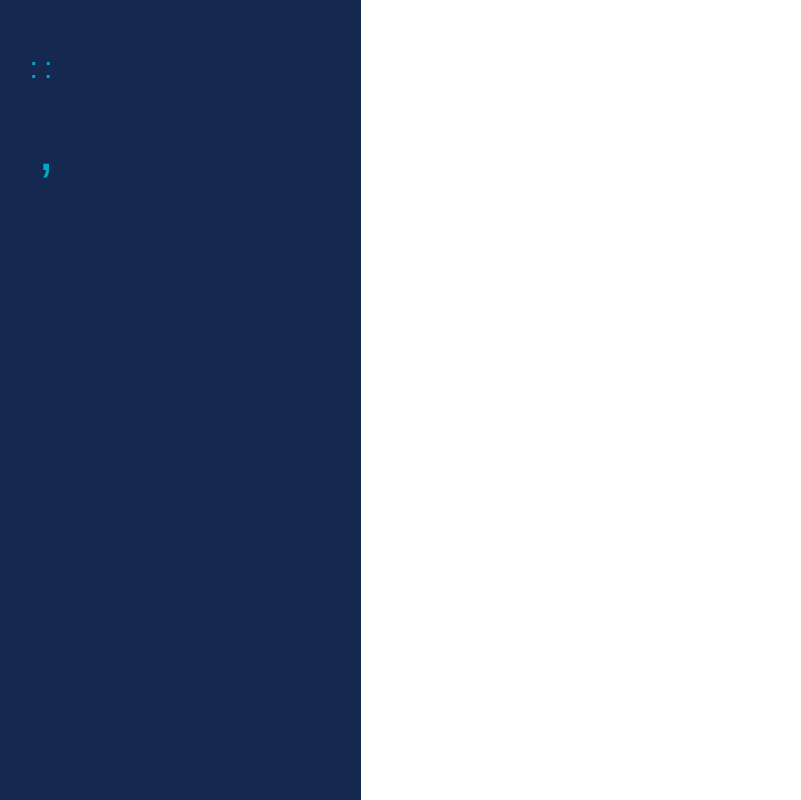
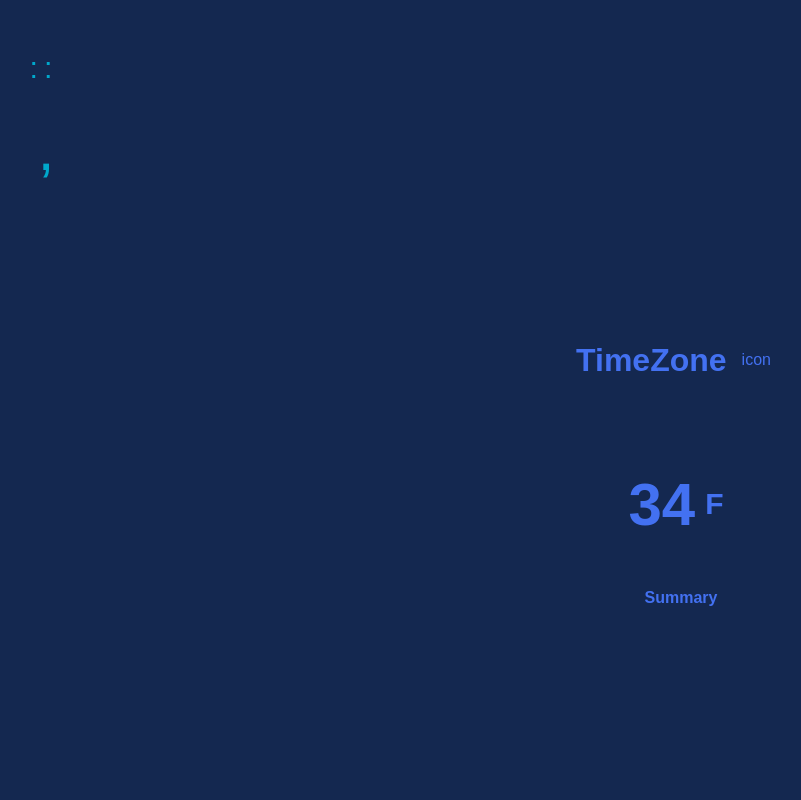
Before and after one commit to BryantBarron/clockAndWeather, a plain HTML site: page index.html in a window 1280 px wide. Shown: the whole page, without its empty margins (279-1080 px from the left). Drawn offline with Linux system fonts and the light colour scheme.

Commit message:
fixed connection between css/html/js

```diff
--- a/css/style.css
+++ b/css/style.css
@@ -34,9 +34,6 @@ body {
     color: #00a8cc;
 }
 
-.digitalTime p{
-    margin: 0;
-}
 .digitalTime span{
     font-size: 1.9rem;
     padding-left: 3px;
@@ -73,5 +70,42 @@ body {
 
 .weatherSide{
     right: 0;
-    background-color: white;
+    background-color: #142850;
+    height: 100vh;
+    display: flex;
+    justify-content: center;
+    flex-direction: column;
+    align-items: center;
+    color: #4371f1;
 }
+
+.location, .temperature {
+    display: flex;
+    height: 15vh;
+    align-items: center;
+}
+.location p, h1{
+    margin: 0px;
+}
+
+.location p{
+    padding: 15px;
+
+}
+
+.temperature {
+    flex-direction: column;
+    font-weight: bold;
+}
+
+
+.temp-description {
+    display: flex;
+    align-items: center;
+    font-size: 40px;
+}
+
+.temp-description span{
+    padding: 10px;
+    font-size: 30px;
+}
--- a/index.html
+++ b/index.html
@@ -41,9 +41,24 @@
             </div>
         </div>
     </div>
+
     <div class="split weatherSide">
+        <div class="location">
+            <h1 class="timeZone">TimeZone</h1>
+            <p>icon</p>
+        </div>
+        <div class="temperature">
+            <div class="temp-description">
+                <h2 class="temp-degree">34</h2>
+                <span>F</span>
+            </div>
+            <div class="temp-summary">Summary</div>
+        </div>
 
     </div>
+
+    <script src="javascript/config.js"></script>
+    <script src="javascript/skycons.js"></script>
     <script src="javascript/main.js"></script>
 </body>
 </html>
--- a/javascript/main.js
+++ b/javascript/main.js
@@ -16,6 +16,8 @@ getDate = () => {
     if(nonMilitaryTime < 10){
       console.log(nonMilitaryTime);
       document.querySelector('.d-hour').innerHTML = ("0" + nonMilitaryTime);
+    }else{
+      document.querySelector('.d-hour').innerHTML = nonMilitaryTime;
     }
   } else {
     document.querySelector('.d-hour').innerHTML = hour;
@@ -42,9 +44,9 @@ setInterval(getDate, 1000);
 window.addEventListener('load', () => {
   let long;
   let lat;
-  let temperatureDescription = document.querySelector('.temperature-description');
-  let temperatureDegree = document.querySelector('.temperature-degree');
-  let locationTimeZone = document.querySelector('.location-timeZone');
+  let temperatureDescription = document.querySelector('.temp-summary');
+  let temperatureDegree = document.querySelector('.temp-degree');
+  let locationTimeZone = document.querySelector('.timeZone');
   console.log("hello");
 
   if(navigator.geolocation){
```
